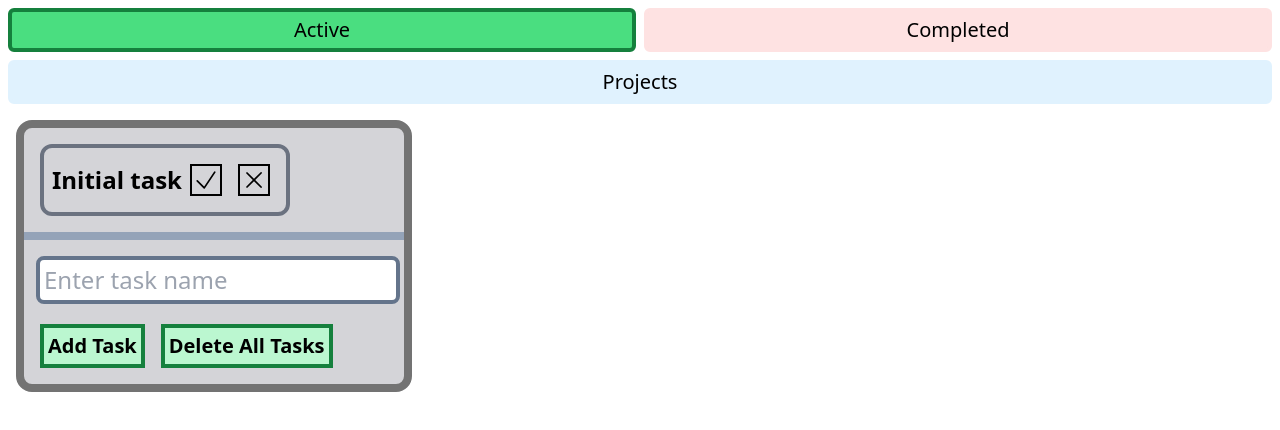
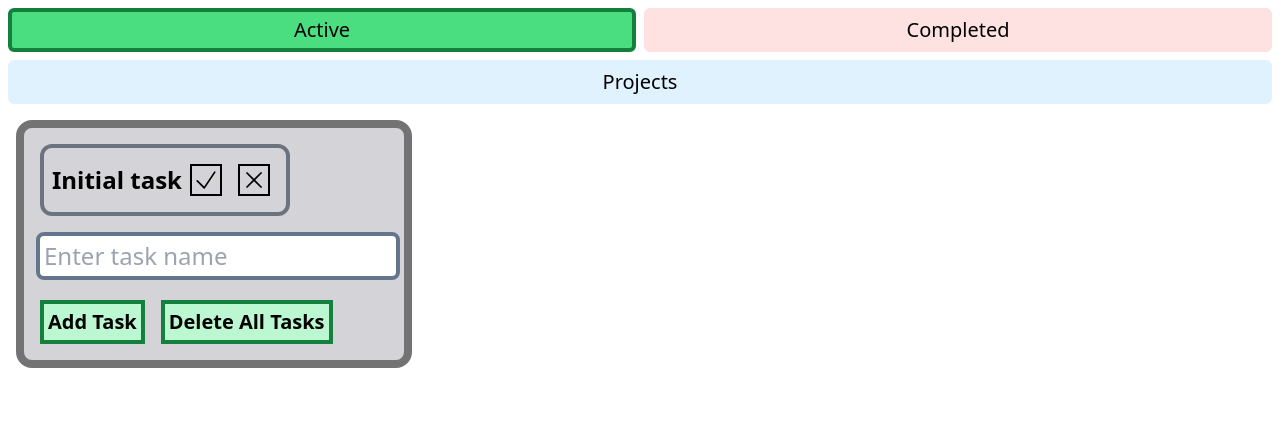
Before and after one commit to YangKai232323/taskListTry, a React (Vite) app: page / in a window 1280 px wide. Shown: the top 430 px of the page. Built offline with nearby package versions, Linux system fonts and the light colour scheme.

Commit message:
fix || remove border bottom line in task list

```diff
--- a/src/App.tsx
+++ b/src/App.tsx
@@ -53,7 +53,13 @@ function App() {
                     currentPage={currentPage}
                     changeCurrentPage={setCurrentPage}
                 ></Navigation>
-                <TaskList tasks={tasks.filter((task) => task.state)}></TaskList>
+                {tasks.filter((task) => task.state).length > 0 ? (
+                    <TaskList
+                        tasks={tasks.filter((task) => task.state)}
+                    ></TaskList>
+                ) : (
+                    <p>No completed tasks</p>
+                )}
             </div>
         )
     } else if (currentPage === PageType.Active) {
--- a/src/TaskList.tsx
+++ b/src/TaskList.tsx
@@ -26,7 +26,7 @@ export function TaskList({
 
     return (
         <div className="rounded-2xl border-neutral-500 bg-zinc-300 border-8 m-4 w-fit h-fit">
-            <ul className="border-b-8 border-slate-400">
+            <ul className="border-slate-400">
                 {tasks.map((task) => (
                     <li className="rounded-xl font-bold m-4 text-2xl w-fit p-2 border-gray-500 border-4 flex items-center">
                         <p className="break-all">{task.name}</p>
```
